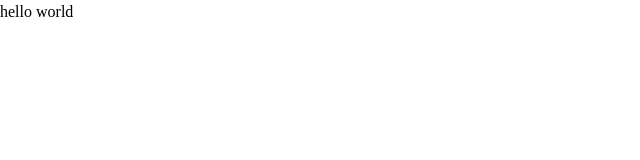
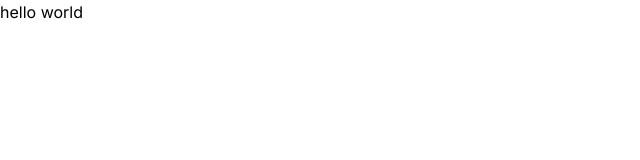
Before and after one commit to caiolbarreto/devstore, a Next.js app: page / in a window 1280 px wide. Shown: the top 160 px of the page, without its empty margins (0-640 px from the left). Built offline with nearby package versions, Linux system fonts and the light colour scheme.

Commit message:
feat: favicon and inter variable

```diff
--- a/src/app/layout.tsx
+++ b/src/app/layout.tsx
@@ -14,8 +14,8 @@
   children: React.ReactNode
 }) {
   return (
-    <html lang="en">
-      <body className={inter.variable}>{children}</body>
+    <html className={inter.variable} lang="en">
+      <body>{children}</body>
     </html>
   )
 }
```
Also changed, not shown: src/app/icon.png (added).
